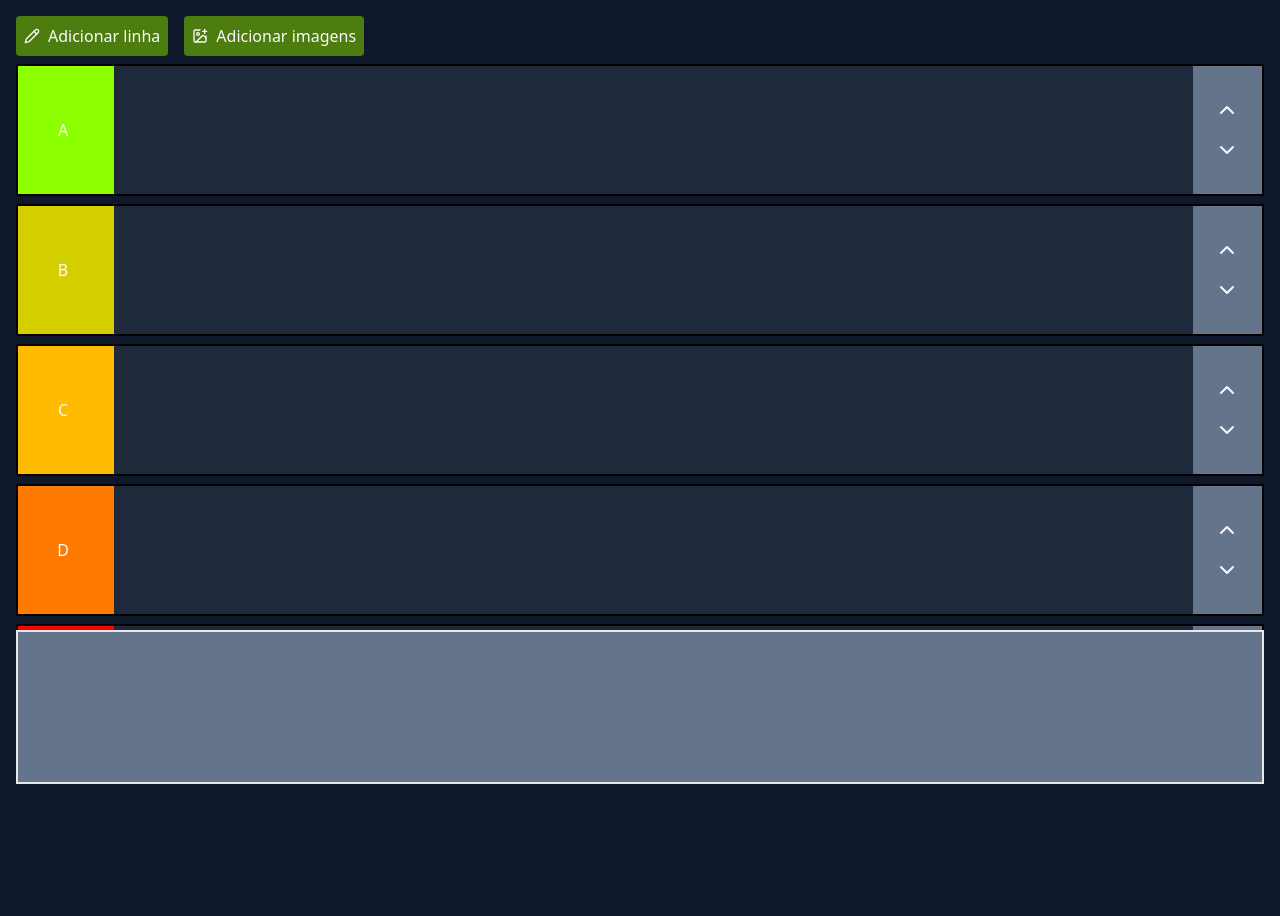
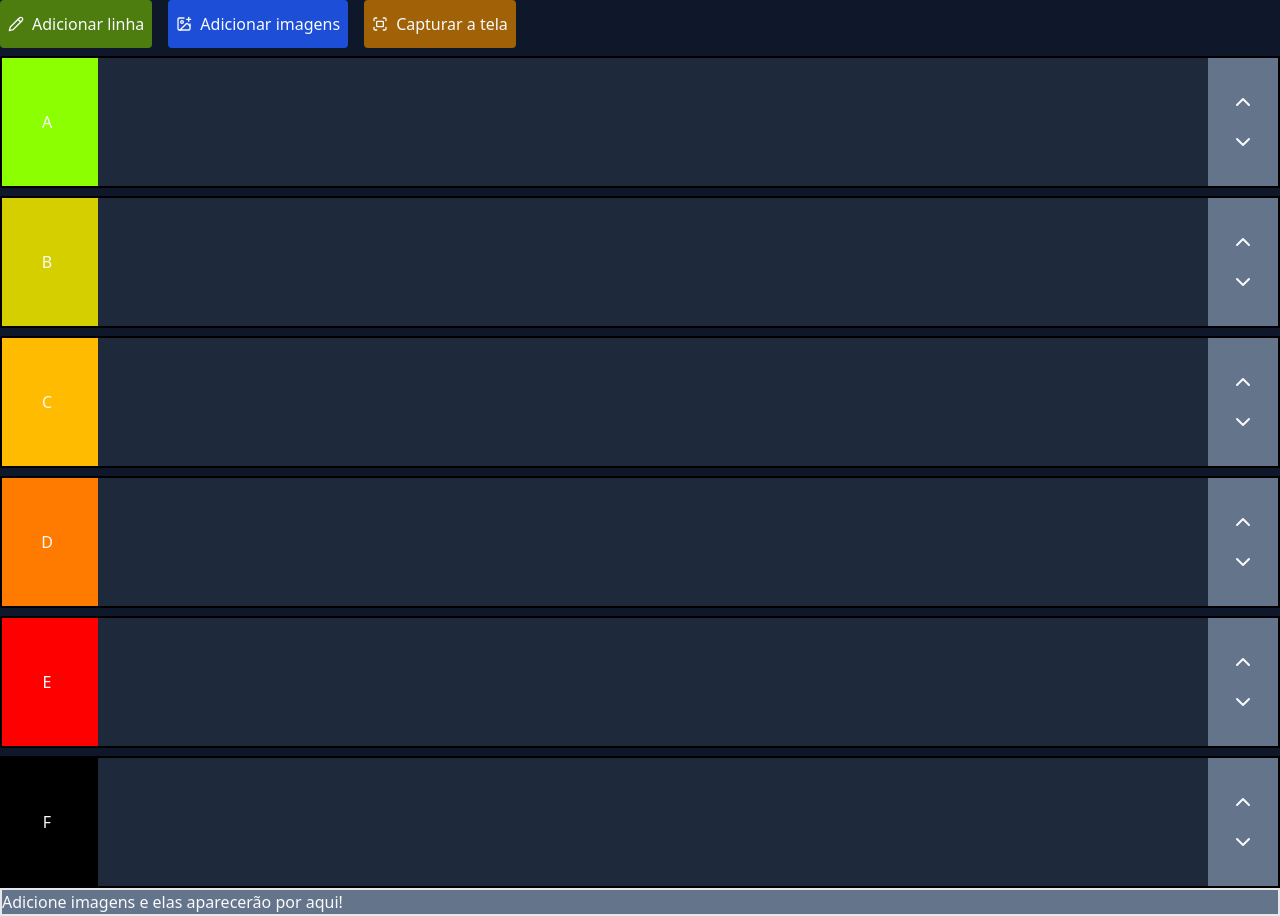
Before and after one commit to Jordaobm/tierlist, a React (Vite) app: page / in a window 1280 px wide. Before the commit the page ends 800 px from the top, so only its background shows below. Built offline with nearby package versions, Linux system fonts and the light colour scheme.

Commit message:
Adicionando captura de tela

```diff
--- a/package.json
+++ b/package.json
@@ -12,6 +12,7 @@
   "dependencies": {
     "@radix-ui/react-dialog": "^1.0.5",
     "date-fns": "^3.3.1",
+    "html2canvas": "^1.4.1",
     "lucide-react": "^0.323.0",
     "react": "^18.2.0",
     "react-dom": "^18.2.0",
--- a/src/App.tsx
+++ b/src/App.tsx
@@ -1,14 +1,15 @@
+import html2canvas from "html2canvas";
 import {
   ChevronDown,
   ChevronUp,
+  Fullscreen,
   ImagePlus,
   Pencil,
-  PictureInPicture,
 } from "lucide-react";
 import { useState } from "react";
 import { v4 } from "uuid";
-import { Image } from "./components/Image";
-import { DEFAULT_ROWS } from "./config/constantes";
+import { Item } from "./components/Image";
+import { DEFAULT_ROWS, STYLES } from "./config/constantes";
 
 export interface IFile {
   id?: string;
@@ -52,6 +53,7 @@ export const App = () => {
           name: "Item",
           order: lastRow?.order + 1,
           files: [],
+          color: "#CBCBCB",
         },
       ];
     });
@@ -116,12 +118,38 @@ export const App = () => {
     );
   };
 
+  const onScreenShot = () => {
+    const root = document.getElementById("root");
+    if (!root) return;
+
+    root.children[0].className = STYLES.containerForPrint;
+    root.style.width = "1440px";
+    root.style.minHeight = `${root?.scrollHeight}px`;
+
+    root.children[0].children[0].className = STYLES.contentForPrint;
+    root.children[0].children[1].className = STYLES.contentImages;
+    root.children[0].children[1].children[0].className =
+      STYLES.contentImagesForPrint;
+
+    html2canvas(root).then(function (canvas) {
+      const link = document.createElement("a");
+      link.download = "tierlist.png";
+      link.href = canvas.toDataURL();
+      link.click();
+    });
+
+    root.children[0].className = STYLES.container;
+    root.style.width = "100%";
+    root.style.minHeight = `auto`;
+
+    root.children[0].children[0].className = STYLES.content;
+    root.children[0].children[1].className = STYLES.images;
+    root.children[0].children[1].children[0].className = STYLES.contentImages;
+  };
+
   return (
-    <div className="w-full flex flex-col h-[100vh] p-4 max-w-screen-xl m-auto">
-      <div
-        id="content"
-        className="w-full flex flex-col h-[80vh] gap-2 overflow-y-auto"
-      >
+    <div className={STYLES.container} id="container">
+      <div id="content" className={STYLES.content}>
         <div className="flex gap-4 h-12">
           <button
             onClick={addRow}
@@ -142,12 +170,20 @@ export const App = () => {
 
             <label
               htmlFor="file"
-              className="bg-lime-700 p-2 rounded flex items-center gap-2 cursor-pointer hover:bg-lime-900"
+              className="bg-blue-700 p-2 rounded flex items-center gap-2 cursor-pointer hover:bg-blue-900"
             >
               <ImagePlus size="16" />
               Adicionar imagens
             </label>
           </div>
+
+          <button
+            onClick={onScreenShot}
+            className="bg-yellow-700 p-2 rounded flex items-center gap-2 hover:bg-yellow-900"
+          >
+            <Fullscreen size="16" />
+            Capturar a tela
+          </button>
         </div>
 
         {rows
@@ -160,7 +196,8 @@ export const App = () => {
               draggable
             >
               <label
-                className="bg-slate-500 h-[100%] w-24 flex items-center justify-center"
+                // className="bg-slate-500 h-[100%] w-24 flex items-center justify-center min-h-32"
+                className="w-24 flex items-center justify-center"
                 style={{ backgroundColor: row?.color }}
                 htmlFor={`color-${row?.id}`}
               >
@@ -185,7 +222,7 @@ export const App = () => {
               </label>
               <div className="bg-slate-800 w-[100%] min-h-32 flex flex-wrap">
                 {row?.files?.map((file) => (
-                  <Image
+                  <Item
                     key={file?.id}
                     file={file}
                     setFiles={setFiles}
@@ -213,15 +250,17 @@ export const App = () => {
           ))}
       </div>
 
-      <div
-        id="images"
-        className="w-full flex flex-col h-[20vh] border-2 bg-slate-500"
-      >
-        <div className="w-full flex overflow-x-auto h-[100%]">
+      <div id="images" className={STYLES.images}>
+        <div className={STYLES.contentImages}>
+          {!files?.length && (
+            <label htmlFor="file">
+              Adicione imagens e elas aparecerão por aqui!
+            </label>
+          )}
           {files
             ?.filter((e) => !e?.used)
             ?.map((file) => (
-              <Image
+              <Item
                 key={file?.id}
                 file={file}
                 setFiles={setFiles}
--- a/src/components/Image/index.tsx
+++ b/src/components/Image/index.tsx
@@ -6,7 +6,7 @@ export interface ImageProps {
   setFiles: React.Dispatch<React.SetStateAction<IFile[]>>;
 }
 
-export const Image = ({ file, setFiles, setRows }: ImageProps) => {
+export const Item = ({ file, setFiles, setRows }: ImageProps) => {
   return (
     <div
       title={file?.file?.name}
@@ -116,7 +116,7 @@ export const Image = ({ file, setFiles, setRows }: ImageProps) => {
     >
       <img
         id={`file-${file?.id}`}
-        className="w-40 min-w-40"
+        className="w-40 min-w-40 object-contain"
         src={file?.urlToShow}
       />
     </div>
--- a/src/config/constantes.ts
+++ b/src/config/constantes.ts
@@ -42,3 +42,17 @@ export const DEFAULT_ROWS = [
     color: "#000000",
   },
 ];
+
+export const STYLES = {
+  container: "w-full flex flex-col h-[100vh] p-4 max-w-screen-xl m-auto",
+  containerForPrint: "w-full flex flex-col p-4 max-w-screen-xl m-auto",
+
+  content: "w-full flex flex-col gap-2 overflow-y-auto h-[80vh]",
+  contentForPrint: "w-full flex flex-col gap-2 overflow-y-auto",
+
+  images: "w-full flex flex-col h-[20vh] border-2 bg-slate-500",
+  imagesForPrint: "w-full flex flex-col border-2 bg-slate-500",
+
+  contentImages: "w-full flex overflow-x-auto h-[100%]",
+  contentImagesForPrint: "w-full flex h-[100%] flex-wrap",
+};
```
Also changed, not shown: 1 other file (tests, documents, lock files or other folders).
